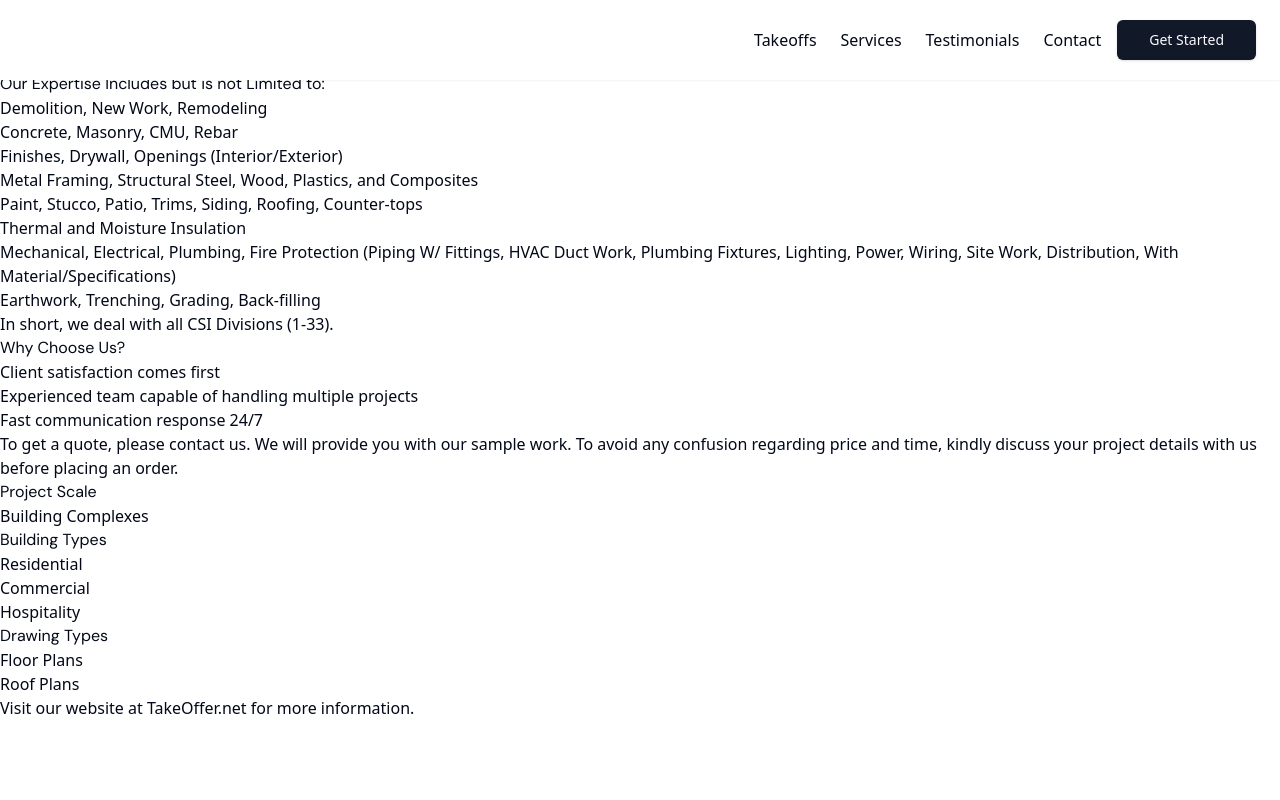
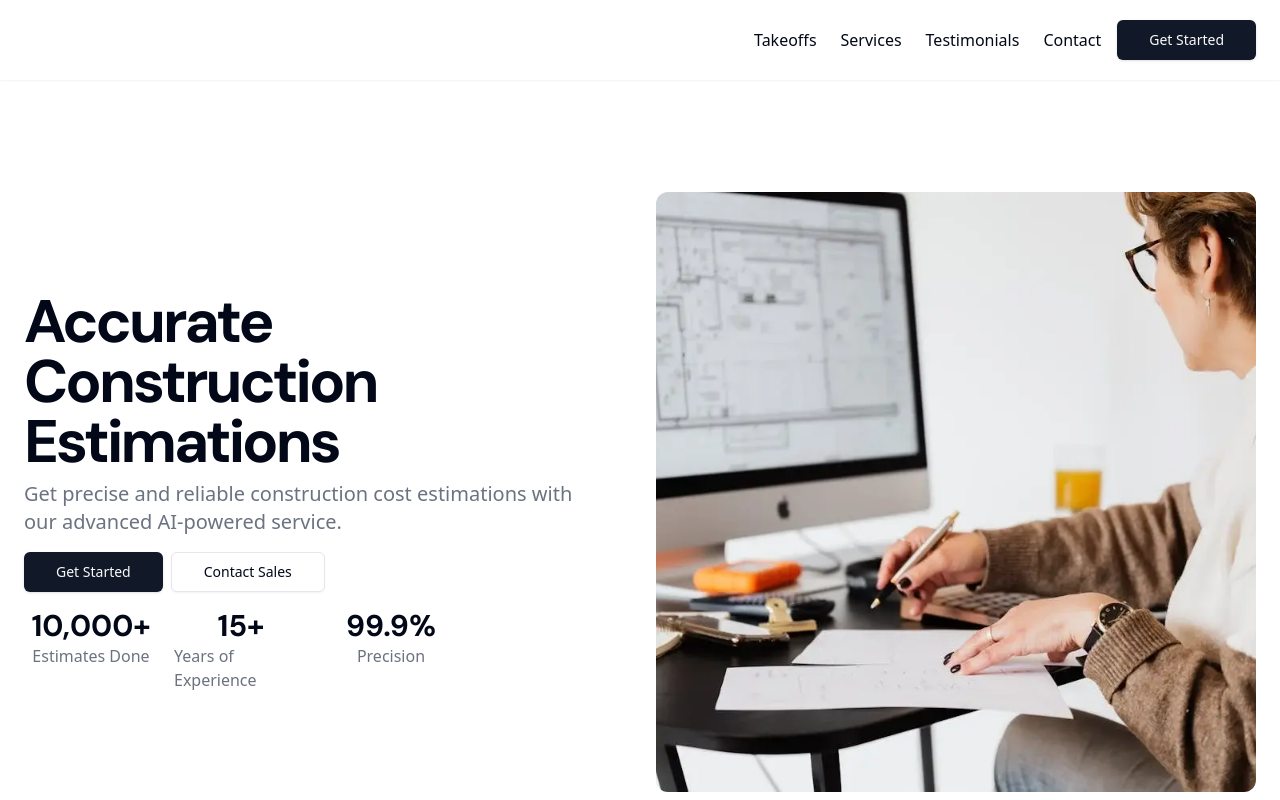
Before and after one commit to KyleSau/TakeOffer, a Next.js app: page / in a window 1280 px wide. Shown: the top 800 px of the page. Built offline with nearby package versions, Linux system fonts and the light colour scheme.

Commit message:
removed bs seo stuff

```diff
--- a/src/app/page.tsx
+++ b/src/app/page.tsx
@@ -178,59 +178,9 @@ const services = [
   }
 ];
 
-const seoDescription = `
-  <h1>Construction Estimating & Takeoff Services</h1>
-  <p>Hi, I am a quantity surveyor with a unique set of expertise in quantity surveying and cost estimation. Our team provides detailed material take-offs and zip code-based cost estimates for all architectural, structural, MEP, landscaping, and construction trades.</p>
-
-  <h2>Our Expertise Includes but is not Limited to:</h2>
-  <ul>
-    <li>Demolition, New Work, Remodeling</li>
-    <li>Concrete, Masonry, CMU, Rebar</li>
-    <li>Finishes, Drywall, Openings (Interior/Exterior)</li>
-    <li>Metal Framing, Structural Steel, Wood, Plastics, and Composites</li>
-    <li>Paint, Stucco, Patio, Trims, Siding, Roofing, Counter-tops</li>
-    <li>Thermal and Moisture Insulation</li>
-    <li>Mechanical, Electrical, Plumbing, Fire Protection (Piping W/ Fittings, HVAC Duct Work, Plumbing Fixtures, Lighting, Power, Wiring, Site Work, Distribution, With Material/Specifications)</li>
-    <li>Earthwork, Trenching, Grading, Back-filling</li>
-  </ul>
-  <p>In short, we deal with all CSI Divisions (1-33).</p>
-
-  <h2>Why Choose Us?</h2>
-  <ul>
-    <li>Client satisfaction comes first</li>
-    <li>Experienced team capable of handling multiple projects</li>
-    <li>Fast communication response 24/7</li>
-  </ul>
-
-  <p>To get a quote, please contact us. We will provide you with our sample work. To avoid any confusion regarding price and time, kindly discuss your project details with us before placing an order.</p>
-
-  <h2>Project Scale</h2>
-  <ul>
-    <li>Building Complexes</li>
-  </ul>
-
-  <h2>Building Types</h2>
-  <ul>
-    <li>Residential</li>
-    <li>Commercial</li>
-    <li>Hospitality</li>
-  </ul>
-
-  <h2>Drawing Types</h2>
-  <ul>
-    <li>Floor Plans</li>
-    <li>Roof Plans</li>
-  </ul>
-
-  <p>Visit our website at <a href="https://TakeOffer.net">TakeOffer.net</a> for more information.</p>
-`;
-
-
-
 export default function Component() {
   return (
     <div className="flex flex-col min-h-screen">
-      <div dangerouslySetInnerHTML={{ __html: seoDescription }} />
       <header className="fixed top-0 left-0 z-50 flex w-full items-center justify-between bg-white px-4 py-5 shadow-sm dark:bg-gray-950 md:px-6">
         <div className="flex items-center gap-6">
           <Link className="flex items-center gap-2 text-lg font-semibold" href="#">
```
